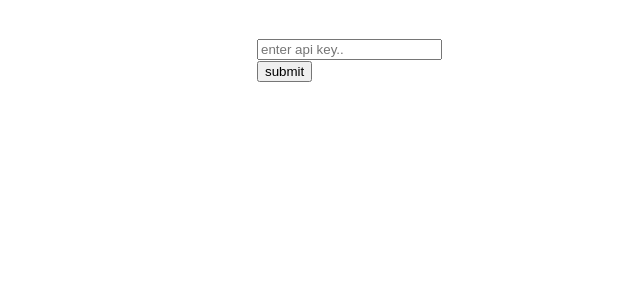
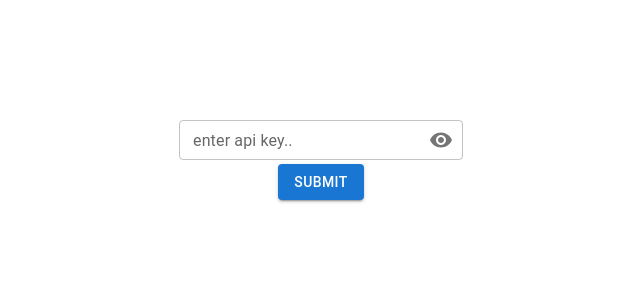
Before and after one commit to sabino-ramirez/oah-1, a React (Create React App) app in the folder oah-frontend/: page / in a window 1280 px wide. Shown: the top 300 px of the page, without its empty margins (319-959 px from the left). Built offline with nearby package versions, Linux system fonts and the light colour scheme.

Commit message:
adding material ui

```diff
--- a/oah-frontend/src/App.tsx
+++ b/oah-frontend/src/App.tsx
@@ -1,16 +1,19 @@
 import Search from "./components/search";
+import { ThemeProvider, createTheme } from "@mui/material";
 // import DocsEx from "./components/docsEx";
 // import AllInOne from "./components/allInOne";
-import "./App.css";
+// import "./App.css";
 
-function App() {
+const theme = createTheme({});
+
+const App = () => {
   return (
     <>
-      <div>
+      <ThemeProvider theme={theme}>
         <Search />
-      </div>
+      </ThemeProvider>
     </>
   );
-}
+};
 
 export default App;
--- /dev/null
+++ b/oah-frontend/src/AppThemeSwitchTest.tsx
@@ -0,0 +1,98 @@
+import { useMemo, useState, createContext, useContext } from "react";
+import { amber, deepOrange, grey } from "@mui/material/colors";
+import Search from "./components/search";
+import {
+  Box,
+  Container,
+  createTheme,
+  IconButton,
+  PaletteMode,
+  ThemeProvider,
+  useTheme,
+} from "@mui/material";
+import Brightness4Icon from "@mui/icons-material/Brightness4";
+import Brightness7Icon from "@mui/icons-material/Brightness7";
+// import DocsEx from "./components/docsEx";
+// import AllInOne from "./components/allInOne";
+// import "./App.css";
+
+const ColorModeContext = createContext({ toggleColorMode: () => {} });
+
+const ThemeWrapper = () => {
+  const theme = useTheme();
+  const colorMode = useContext(ColorModeContext);
+  return (
+    <>
+      <Container>
+        {theme.palette.mode} mode
+        <IconButton
+          sx={{ ml: 1 }}
+          onClick={colorMode.toggleColorMode}
+          color="inherit"
+        >
+          {theme.palette.mode === "dark" ? (
+            <Brightness7Icon />
+          ) : (
+            <Brightness4Icon />
+          )}
+        </IconButton>
+        <Search />
+      </Container>
+    </>
+  );
+};
+
+const getDesignTokens = (mode: PaletteMode) => ({
+  palette: {
+    mode,
+    ...(mode === "light"
+      ? {
+          // palette values for light mode
+          primary: amber,
+          divider: amber[200],
+          text: {
+            primary: grey[900],
+            secondary: grey[800],
+          },
+        }
+      : {
+          // palette values for dark mode
+          primary: deepOrange,
+          divider: deepOrange[700],
+          background: {
+            default: deepOrange[900],
+            paper: deepOrange[900],
+          },
+          text: {
+            primary: "#fff",
+            secondary: grey[500],
+          },
+        }),
+  },
+});
+
+const App = () => {
+  const [mode, setMode] = useState<"light" | "dark">("light");
+  const colorMode = useMemo(
+    () => ({
+      toggleColorMode: () => {
+        setMode((prevMode) => (prevMode === "light" ? "dark" : "light"));
+      },
+    }),
+    []
+  );
+
+  const theme = useMemo(() => createTheme(getDesignTokens(mode)), [mode]);
+
+  return (
+    <>
+      <ColorModeContext.Provider value={colorMode}>
+        <ThemeProvider theme={theme}>
+          <ThemeWrapper />
+        </ThemeProvider>
+      </ColorModeContext.Provider>
+    </>
+  );
+};
+
+export default App;
--- a/oah-frontend/src/components/allInOne.tsx
+++ b/oah-frontend/src/components/allInOne.tsx
@@ -9,6 +9,8 @@ import {
 } from "@silevis/reactgrid";
 import { WantedReq, UpdateReqFormat } from "../types";
 import "@silevis/reactgrid/styles.css";
+import { Box, Button, ButtonGroup, Stack } from "@mui/material";
+import SendIcon from "@mui/icons-material/Send";
 
 const headerRow: Row = {
   rowId: "header",
@@ -446,17 +448,14 @@ const AllInOne = (props: {
   // do style in div? idk
   return (
     <>
-      <div
-        style={{
-          width: "85%",
-          height: "75%",
-          position: "absolute",
-          top: "0",
-          bottom: "0",
-          left: "0",
-          right: "0",
+      <Stack paddingTop={"3%"} alignItems={"center"} justifyContent={"center"}>
+        <Box
+          sx={{
+            width: "85vw",
+            height: "78vh",
+            overflow: "scroll",
+            // position: "absolute",
             margin: "auto",
-          overflow: "scroll",
           }}
         >
           <ReactGrid
@@ -469,13 +468,59 @@ const AllInOne = (props: {
             enableFillHandle
             enableRangeSelection
           />
-      </div>
-      <div style={{ paddingRight: "5px" }}>
-        <button onClick={handleUpdateClick}>update</button>
-        <button onClick={handleNewSearchClick}>new search</button>
-      </div>
+        </Box>
+        <ButtonGroup orientation="vertical" size="small">
+          {updateReqs.length > 0 ? (
+            <Button
+              variant="contained"
+              size="small"
+              endIcon={<SendIcon />}
+              sx={{ marginBottom: "8px", marginTop: "4px" }}
+              onClick={handleUpdateClick}
+            >
+              Update
+            </Button>
+          ) : null}
+          <Button
+            variant="contained"
+            size="small"
+            sx={{ marginTop: "4px" }}
+            onClick={handleNewSearchClick}
+          >
+            New Search
+          </Button>
+        </ButtonGroup>
+      </Stack>
     </>
   );
 };
 
 export default AllInOne;
+// <div
+//   style={{
+//     width: "85%",
+//     height: "75%",
+//     position: "absolute",
+//     top: "0",
+//     bottom: "0",
+//     left: "0",
+//     right: "0",
+//     margin: "auto",
+//     overflow: "scroll",
+//   }}
+// >
+//   <ReactGrid
+//     rows={rows}
+//     columns={columns}
+//     onColumnResized={handleColumnResize}
+//     onCellsChanged={handleChanges}
+//     stickyTopRows={1}
+//     stickyLeftColumns={1}
+//     enableFillHandle
+//     enableRangeSelection
+//   />
+// </div>
+// <div style={{ paddingRight: "5px" }}>
+//   <button onClick={handleUpdateClick}>update</button>
+//   <button onClick={handleNewSearchClick}>new search</button>
+// </div>
--- a/oah-frontend/src/components/search.tsx
+++ b/oah-frontend/src/components/search.tsx
@@ -1,8 +1,19 @@
 import React, { useState } from "react";
 import { WantedReq, TypeToSearch } from "../types";
 import AllInOne from "./allInOne";
+import {
+  Box,
+  Container,
+  Button,
+  IconButton,
+  InputAdornment,
+  Stack,
+  TextField,
+} from "@mui/material";
+import { Visibility, VisibilityOff } from "@mui/icons-material";
 
 const Search = () => {
+  const [showPassword, setShowPassword] = useState(false);
   // useId is react hook to generate unique id
   // const identifier = useId();
   // const firstName = useId();
@@ -31,6 +42,10 @@ const Search = () => {
   // these are typescript objects representing an ovation req
   // to be sent to main component for processing
   const [stateReqs, setStateReqs] = useState<WantedReq[]>([]);
+
+  const handleShowPassword = () => {
+    setShowPassword((show) => !show);
+  };
 
   const getSearchQueryString = (): string => {
     let validFields = [];
@@ -172,74 +187,98 @@ const Search = () => {
 
   return (
     <React.Fragment>
-      <div
-        style={{ paddingLeft: "45%", paddingRight: "40%", paddingTop: "3%" }}
-      >
+      <Container maxWidth={"lg"}>
         {isLoggedIn ? (
-          <div>
-            {!hasSearched ? (
-              <div className="input-group">
-                <input
+          <Box maxWidth="lg">
+            {hasSearched ? (
+              <AllInOne
+                parentReturnReqs={stateReqs}
+                parentSetReturnReqs={setStateReqs}
+                parentHasSearchedState={setHasSearched}
+                apiKey={apiKey}
+              />
+            ) : (
+              <Stack
+                spacing={1}
+                paddingTop={"9%"}
+                alignItems={"center"}
+                justifyContent={"center"}
+              >
+                <TextField
                   type="search"
+                  size="small"
+                  label="identifier.."
                   // name={identifier}
                   name="identifier"
                   onInput={handleInput}
-                  placeholder="identifier.."
                 />
-                <input
+                <TextField
                   type="search"
+                  size="small"
+                  label="first name.."
                   // name={firstName}
                   name="firstName"
                   onInput={handleInput}
-                  placeholder="first name..."
                 />
-                <input
+                <TextField
                   type="search"
+                  size="small"
+                  label="last name.."
                   // name={lastName}
                   name="lastName"
                   onInput={handleInput}
-                  placeholder="last name..."
                 />
-                <input
+                <TextField
                   type="search"
+                  size="small"
+                  label="yyyy-mm-dd.."
                   // name={lastName}
                   name="dob"
                   onInput={handleInput}
-                  placeholder="yyyy-mm-dd..."
                 />
-                <input
+                <TextField
                   type="search"
+                  size="small"
+                  label="provider acc. name.."
                   // name={lastName}
                   name="provAcc"
                   onInput={handleInput}
-                  placeholder="provider Account name..."
                 />
-                <button onClick={handleSearchClick}>search</button>
-              </div>
-            ) : null}
-
-            <div>
-              {hasSearched ? (
-                <AllInOne
-                  parentReturnReqs={stateReqs}
-                  parentSetReturnReqs={setStateReqs}
-                  parentHasSearchedState={setHasSearched}
-                  apiKey={apiKey}
-                />
-              ) : null}
-            </div>
-          </div>
+                <Button variant="contained" onClick={handleSearchClick}>
+                  Search
+                </Button>
+              </Stack>
+            )}
+          </Box>
         ) : (
-          <div>
-            <input
-              type="password"
-              placeholder="enter api key.."
+          <Stack
+            paddingTop={"9%"}
+            alignItems={"center"}
+            justifyContent={"center"}
+          >
+            <TextField
+              type={showPassword ? "text" : "password"}
+              label="enter api key.."
+              variant="outlined"
+              size="small"
+              margin="dense"
+              InputProps={{
+                endAdornment: (
+                  <InputAdornment position="end">
+                    <IconButton onClick={handleShowPassword} edge="end">
+                      {showPassword ? <VisibilityOff /> : <Visibility />}
+                    </IconButton>
+                  </InputAdornment>
+                ),
+              }}
               onInput={handleAPIKeyEntry}
             />
-            <button onClick={() => setIsLoggedIn(true)}>submit</button>
-          </div>
+            <Button variant="contained" onClick={() => setIsLoggedIn(true)}>
+              submit
+            </Button>
+          </Stack>
         )}
-      </div>
+      </Container>
     </React.Fragment>
   );
 };
--- a/oah-frontend/src/index.tsx
+++ b/oah-frontend/src/index.tsx
@@ -1,7 +1,7 @@
-import React from "react";
+// import React from "react";
 // import ReactDOM from 'react-dom/client';
 import ReactDOM from "react-dom";
-import "./index.css";
+// import "./index.css";
 import App from "./App";
 import reportWebVitals from "./reportWebVitals";
 
```
Also changed, not shown: oah-frontend/package.json (+7 -1 lines), oah-frontend/src/something.html (deleted), 1 other file (tests, documents, lock files or other folders). Lines whose indentation alone changed are shown as unchanged.
